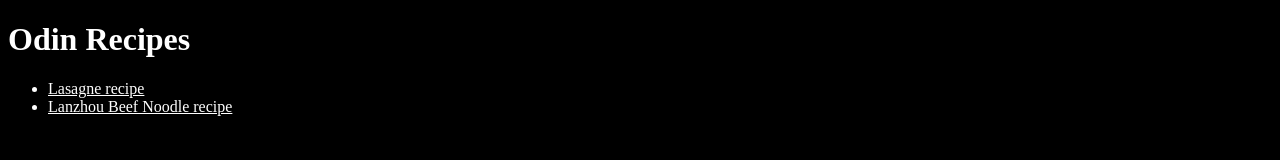
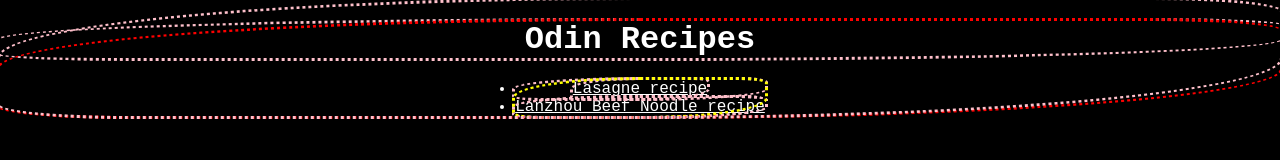
Before and after one commit to jhsui/odin-recipes, a plain HTML site: page index.html in a window 1280 px wide. Drawn offline with Linux system fonts and the light colour scheme.

Commit message:
add some style

```diff
--- a/style.css
+++ b/style.css
@@ -1,4 +1,58 @@
 * {
-    background-color: black;
-    color: white;
+  background-color: black;
+  color: white;
+
+  border-radius: 50% 10%;
+  outline-color: pink;
+  outline-style: dotted;
+
+
+
+  text-align: center;
+
+  font-family: "Courier New", "Copperplate", "Lucida Console", "Brush Script MT", monospace;
 }
+
+
+
+body {
+
+  outline-color: red;
+
+
+
+  display: block;
+
+
+
+  margin: auto auto;
+
+}
+
+ul,
+ol {
+
+  outline-color: yellow;
+
+  /* display: block; */
+  width: fit-content;
+  margin: 0 auto;
+  text-align: center;
+  /* padding-left: 1.2em; */
+
+
+  /* list-style-position: outside;
+  padding-left: 1.2em; */
+
+
+
+  list-style-position: outside;
+  padding-left: 0;
+
+}
+
+/* ul,
+ol {
+  display: inline-block;
+  text-align: left;
+}
```
